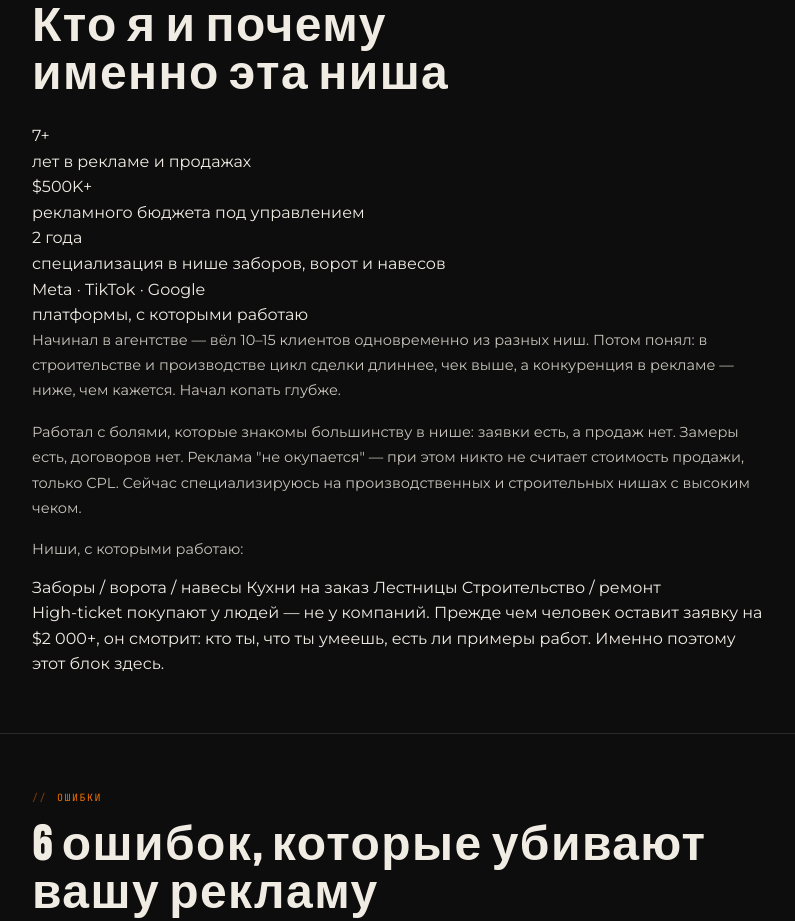
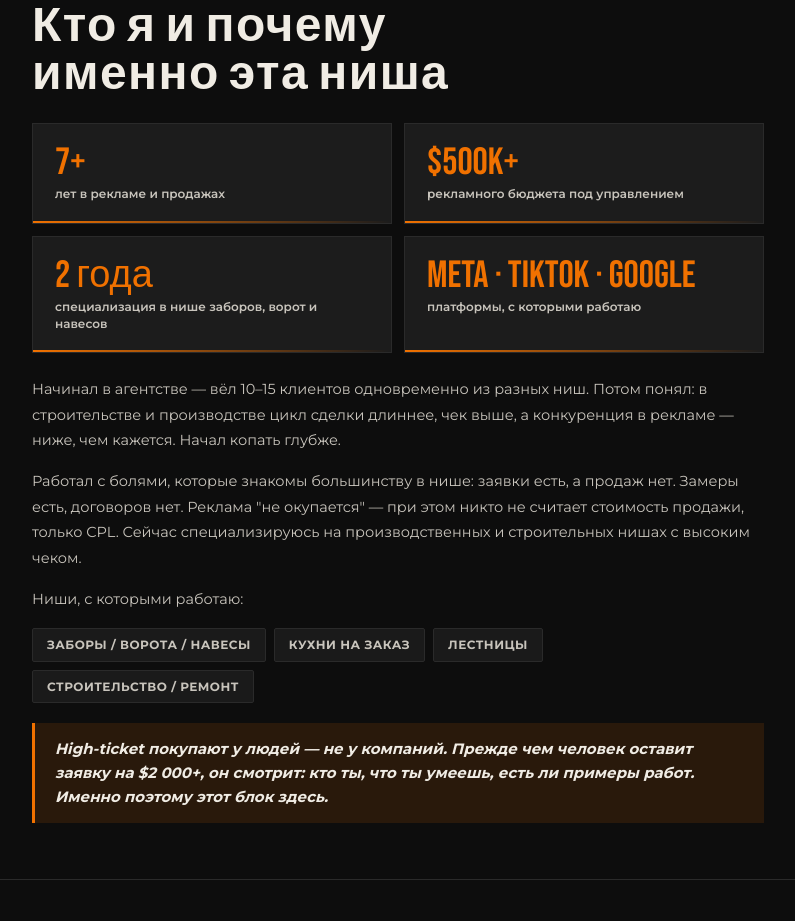
Before and after one commit to srg-lago-bot/100gates, a plain HTML site: page index.html in a window 1280 px wide. Shown: the part 1398-2319 px from the top of the page, without its empty margins (242-1037 px from the left). Drawn offline with Linux system fonts and the light colour scheme.

Commit message:
Update index.html

```diff
--- a/index.html
+++ b/index.html
@@ -159,6 +159,76 @@
     letter-spacing: 0.1em;
     margin-top: 4px;
     font-weight: 600;
+  }
+
+  /* ─── WHO I AM ─── */
+  .about-grid {
+    display: grid;
+    grid-template-columns: 1fr 1fr;
+    gap: 12px;
+    margin-bottom: 24px;
+  }
+
+  .about-stat {
+    background: var(--card);
+    border: 1px solid var(--border);
+    padding: 20px 22px;
+    position: relative;
+    overflow: hidden;
+  }
+
+  .about-stat::after {
+    content: '';
+    position: absolute;
+    bottom: 0; left: 0; right: 0;
+    height: 2px;
+    background: linear-gradient(90deg, var(--orange), transparent);
+  }
+
+  .about-stat-val {
+    font-family: 'Bebas Neue', sans-serif;
+    font-size: 38px;
+    color: var(--orange);
+    line-height: 1;
+    margin-bottom: 4px;
+  }
+
+  .about-stat-label {
+    font-size: 12px;
+    color: var(--text);
+    font-weight: 600;
+    line-height: 1.4;
+  }
+
+  .about-niches {
+    display: flex;
+    flex-wrap: wrap;
+    gap: 8px;
+    margin: 16px 0;
+  }
+
+  .niche-tag {
+    font-size: 12px;
+    font-weight: 700;
+    color: var(--text);
+    background: var(--bg3);
+    border: 1px solid var(--border);
+    padding: 6px 14px;
+    border-radius: 2px;
+    letter-spacing: 0.04em;
+    text-transform: uppercase;
+  }
+
+  .about-quote {
+    font-size: 15px;
+    font-weight: 700;
+    color: var(--white);
+    border-left: 3px solid var(--orange);
+    padding: 14px 20px;
+    background: var(--orange-dim);
+    margin-top: 20px;
+    line-height: 1.6;
+    font-style: italic;
   }
 
   /* ─── SECTION ─── */
```
